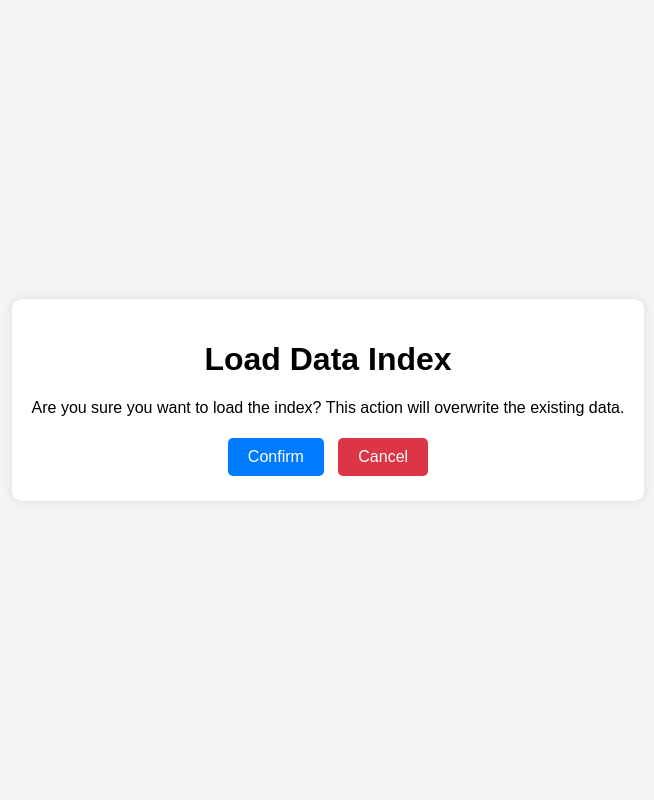
After one commit to davguifer/Code-Cook, a Django app: page /search/charge-index in a window 1280 px wide. The commit adds this page. Shown: the whole page, without its empty margins (312-966 px from the left). Run offline with Django 5.2, Linux system fonts and the light colour scheme.

Commit message:
[feat] adding whoosh

```diff
--- a/code_cook_project/code_cook_project/recipes/models.py
+++ b/code_cook_project/code_cook_project/recipes/models.py
@@ -7,7 +7,7 @@ class Recipes(models.Model):
     cook_time = models.IntegerField()
     total_time = models.IntegerField()
     ingredients = models.TextField()
-    dificulty = models.CharField(max_length=255)
+    difficulty = models.CharField(max_length=255)
     rating = models.FloatField()
     num_reviews = models.IntegerField()
 
--- /dev/null
+++ b/code_cook_project/code_cook_project/recipes/templates/confirm_load_index.html
@@ -0,0 +1,59 @@
+<!DOCTYPE html>
+<html lang="en">
+<head>
+    <meta charset="UTF-8">
+    <meta name="viewport" content="width=device-width, initial-scale=1.0">
+    <title>Load Index</title>
+    <style>
+        body {
+            font-family: Arial, sans-serif;
+            margin: 0;
+            padding: 0;
+            display: flex;
+            justify-content: center;
+            align-items: center;
+            height: 100vh;
+            background-color: #f4f4f4;
+        }
+        .container {
+            text-align: center;
+            background: white;
+            padding: 20px;
+            border-radius: 10px;
+            box-shadow: 0 0 10px rgba(0, 0, 0, 0.1);
+        }
+        button {
+            background-color: #007BFF;
+            color: white;
+            border: none;
+            padding: 10px 20px;
+            font-size: 16px;
+            cursor: pointer;
+            border-radius: 5px;
+            margin: 5px;
+        }
+        button:hover {
+            background-color: #0056b3;
+        }
+        .cancel-button {
+            background-color: #DC3545;
+        }
+        .cancel-button:hover {
+            background-color: #a71d2a;
+        }
+    </style>
+</head>
+<body>
+    <div class="container">
+        <h1>Load Data Index</h1>
+        <p>Are you sure you want to load the index? This action will overwrite the existing data.</p>
+        <form method="POST" action="{% url 'load_index' %}" style="display: inline;">
+            {% csrf_token %}
+            <button type="submit">Confirm</button>
+        </form>
+        <form method="GET" action="{% url 'home' %}" style="display: inline;">
+            <button type="submit" class="cancel-button">Cancel</button>
+        </form>
+    </div>
+</body>
+</html>
--- a/code_cook_project/code_cook_project/recipes/urls.py
+++ b/code_cook_project/code_cook_project/recipes/urls.py
@@ -1,8 +1,11 @@
 from django.urls import path
 from . import views
+from recipes.whoosh_config.whoosh_config import load_index
 
 urlpatterns = [
     path('', views.home, name='home'),
-    path('load-data', views.load_data, name='load_data'),
+    path('load-data', views.confirm_load_data, name='confirm_load_data'),
+    #path('search/', views.search_recipes, name='search_recipes'),
+    path('search/charge-index', load_index, name='load_index'),
 
 ]
--- /dev/null
+++ b/code_cook_project/code_cook_project/recipes/whoosh_config/whoosh_config.py
@@ -0,0 +1,79 @@
+import shutil
+from whoosh.index import create_in, open_dir
+from whoosh.fields import Schema, TEXT, ID, NUMERIC
+from whoosh.qparser import MultifieldParser, OrGroup
+from django.shortcuts import render
+from recipes.models import Recipes
+import os
+from django.shortcuts import redirect
+
+
+def load_index(request):
+    if request.method == "POST":
+        index_dir = os.path.join(os.path.dirname(__file__), 'index')
+
+        schema = Schema(
+            title=TEXT(stored=True, phrase=False),
+            servings=TEXT(stored=True),
+            prep_time=NUMERIC(stored=True),
+            cook_time=NUMERIC(stored=True),
+            total_time=NUMERIC(stored=True),
+            ingredients=TEXT(stored=True, phrase=False),
+            difficulty=TEXT(stored=True, phrase=False),
+            rating=NUMERIC(stored=True, decimal_places=2),
+            num_reviews=NUMERIC(stored=True)
+        )
+
+        if os.path.exists(index_dir):
+            shutil.rmtree(index_dir)
+        os.mkdir(index_dir)
+
+        ix = create_in(index_dir, schema=schema)
+        writer = ix.writer()
+
+        recipes = Recipes.objects.all()
+
+        for recipe in recipes:
+            writer.add_document(
+                title=recipe.title,
+                servings=recipe.servings,
+                prep_time=recipe.prep_time,
+                cook_time=recipe.cook_time,
+                total_time=recipe.total_time,
+                ingredients=recipe.ingredients,
+                difficulty=recipe.difficulty,
+                rating=recipe.rating,
+                num_reviews=recipe.num_reviews
+            )
+        writer.commit()
+
+        return redirect("home")
+    return render(request, "confirm_load_index.html")
+
+
+'''
+def buscar_recetas(request):
+    if request.method == "GET":
+        query = request.GET.get("query", "")
+        index_dir = os.path.join(os.path.dirname(__file__), 'index')
+        ix = open_dir(index_dir)
+        results_list = []
+
+        with ix.searcher() as searcher:
+            parser = MultifieldParser(["title", "synopsis"], schema=ix.schema, group=OrGroup)
+            search_query = parser.parse(query)
+            results = searcher.search(search_query)
+
+            for result in results:
+                results_list.append({
+                    "title": result["title"],
+                    "servings": result["servings"],
+                    "ingredients": result["ingredients"],
+                    "prep_time": result["prep_time"],
+                    "difficulty": result["difficulty"],
+                    "url": result["url"]
+                })
+
+        return JsonResponse({"results": results_list})
+    return render(request, "buscar_recetas.html")
+'''
```
Also changed, not shown: code_cook_project/code_cook_project/recipes/templates/base.html (+94 -3 lines), code_cook_project/code_cook_project/recipes/templates/confirm_load_data.html (added, +59 -0 lines), code_cook_project/code_cook_project/recipes/templates/search_results.html (added, +19 -0 lines), code_cook_project/code_cook_project/recipes/views.py (+12 -2 lines), code_cook_project/code_cook_project/recipes/migrations/0001_initial.py, code_cook_project/code_cook_project/recipes/whoosh_config/__init__.py (added).
